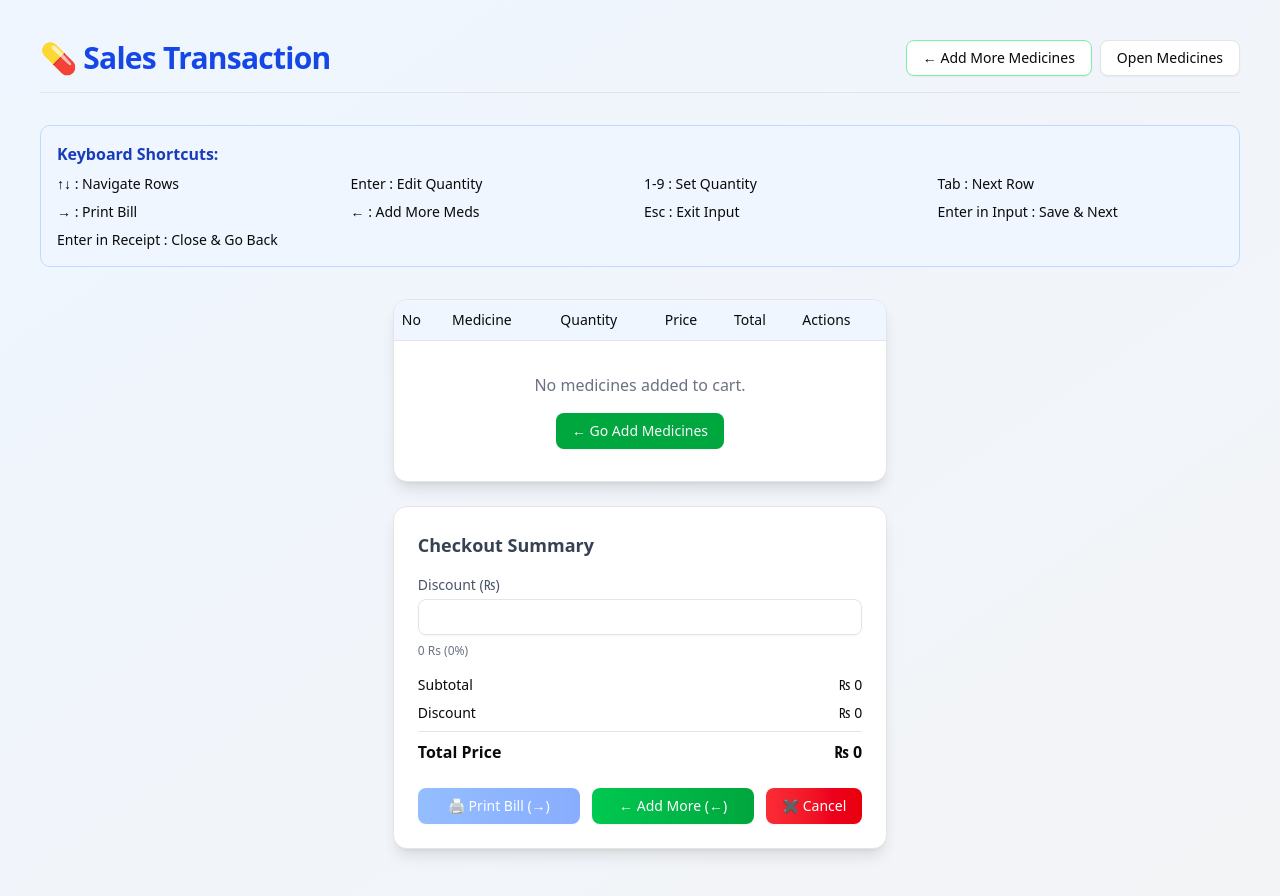
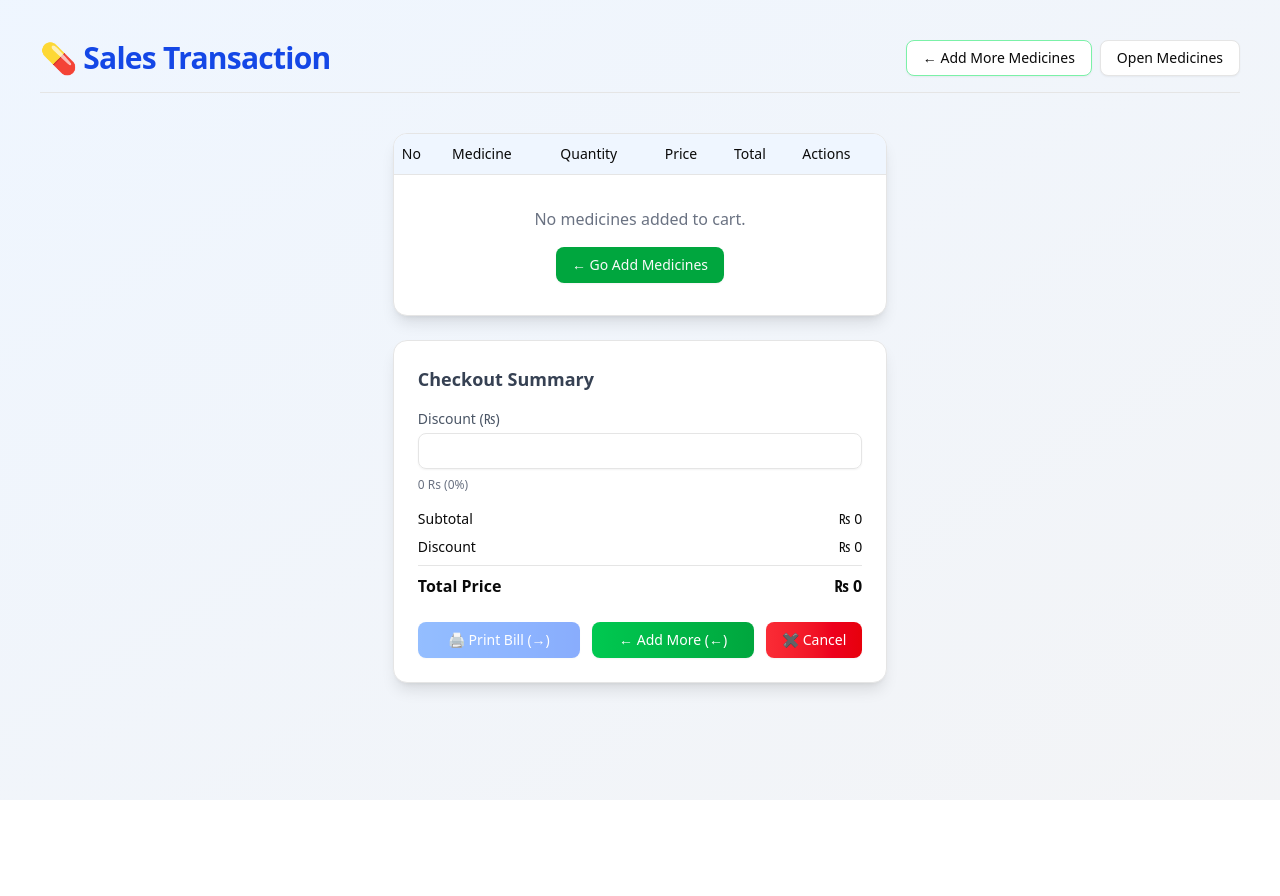
Before and after one commit to MudassarRassol/NewDay, a Next.js app: page /pages/sales-transaction in a window 1280 px wide. After the commit the page ends 800 px from the top, so only its background shows below. Built offline with nearby package versions, Linux system fonts and the light colour scheme.

Commit message:
Update page.jsx

```diff
--- a/app/pages/sales-transaction/page.jsx
+++ b/app/pages/sales-transaction/page.jsx
@@ -321,7 +321,7 @@
       </header>
 
       {/* Keyboard Shortcuts Help */}
-      <div className="mb-6 p-4 bg-blue-50 rounded-lg border border-blue-200">
+      {/* <div className="mb-6 p-4 bg-blue-50 rounded-lg border border-blue-200">
         <h3 className="font-semibold text-blue-800 mb-2">
           Keyboard Shortcuts:
         </h3>
@@ -336,7 +336,7 @@
           <div>Enter in Input : Save & Next</div>
           <div>Enter in Receipt : Close & Go Back</div>
         </div>
-      </div>
+      </div> */}
 
       <div className="flex items-center justify-center w-[100%]">
         <div className="p-2 md:w-[70%] flex items-center justify-center">
```
